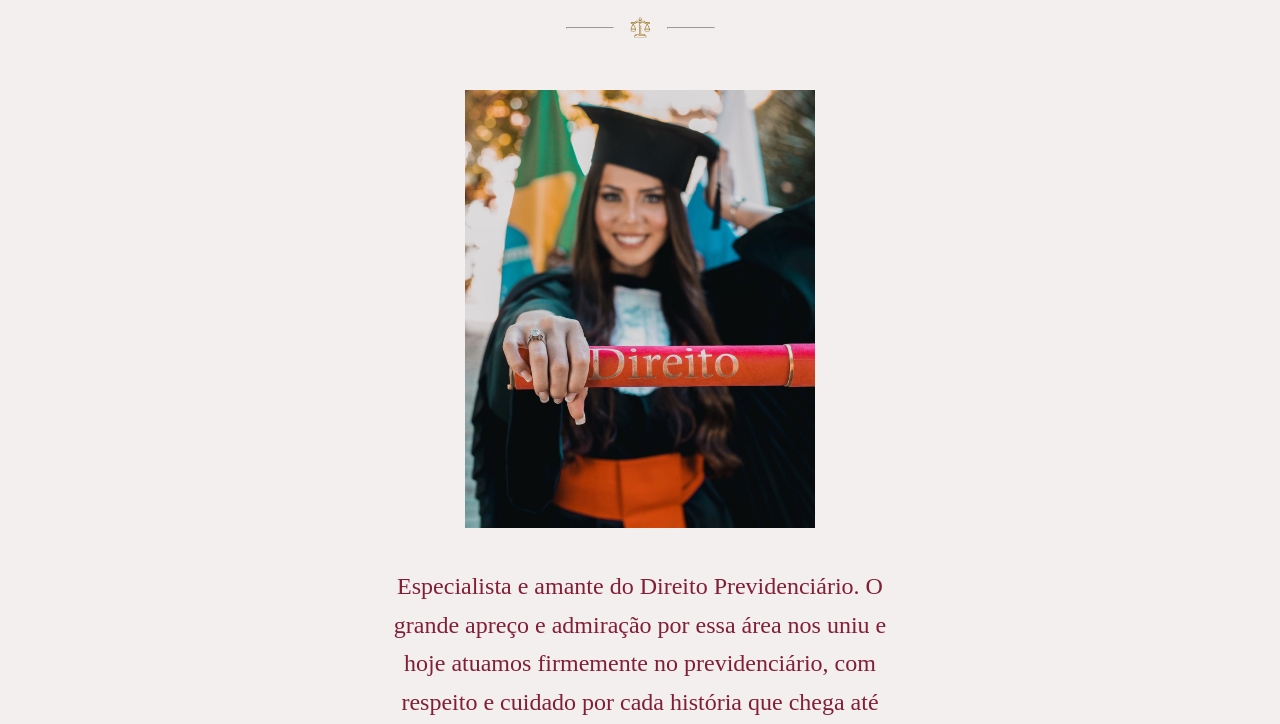
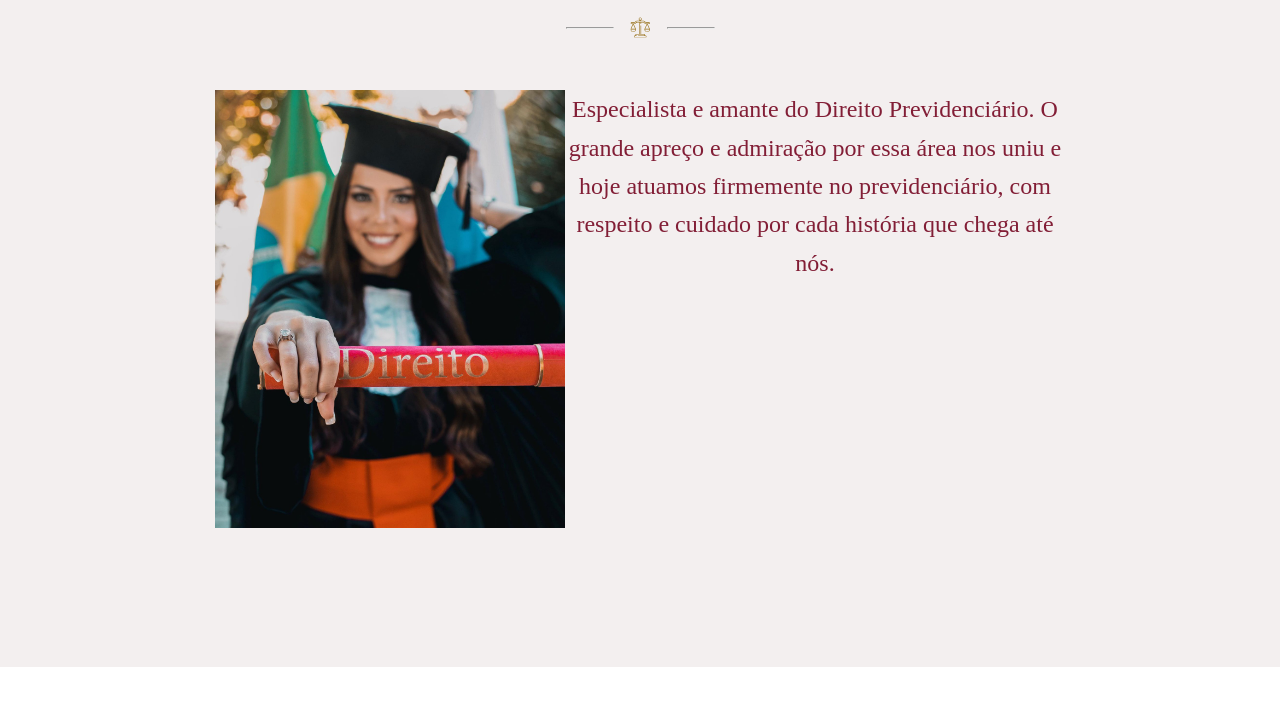
Before and after one commit to kno-be/isa-adora, a plain HTML site: page index.html in a window 1280 px wide. Shown: the part 1676-2400 px from the top of the page. Drawn offline with Linux system fonts and the light colour scheme; a web font is replaced by a local one.

Commit message:
upd: about section

```diff
--- a/index.html
+++ b/index.html
@@ -83,13 +83,15 @@
         <img src="./icons/scale.svg" alt="Service 1">
         <hr>
       </div>
-      <div class="picture">
-        <img src="./images/FotoIsa.jpg" alt="">
+      <div class="sidebyside">
+        <div class="picture">
+          <img src="./images/FotoIsa.jpg" alt="">
+        </div>
+        <p style="max-width: 500px; padding-top: 2rem;">
+          Especialista e amante do Direito Previdenciário. O grande apreço e admiração por essa área nos
+          uniu e hoje atuamos firmemente no previdenciário, com respeito e cuidado por cada história que chega até nós.
+        </p>
       </div>
-      <p style="max-width: 500px;">
-        Especialista e amante do Direito Previdenciário. O grande apreço e admiração por essa área nos
-        uniu e hoje atuamos firmemente no previdenciário, com respeito e cuidado por cada história que chega até nós.
-      </p>
     </div>
   </section>
 
--- a/styles.css
+++ b/styles.css
@@ -284,7 +284,6 @@ body {
 
 
 /* XXXXXXXXXXXXXXXXXXXXXXXXXXXXXXXXXXXXXXXXXXXXXXXXXXXXXXXXXXXXXXXXXXXXXXXXXXXXXXXXXXXXXXXXXXXXXXXXXXXXXXXXX */
-
 .about {
   height: auto;
   text-align: center;
@@ -675,6 +674,13 @@ form {
     width: 50%;
   }
 
+  .sidebyside {
+    display: flex;
+    flex-direction: row;
+    justify-content: center;
+
+  }
+
   .contact-container {
     width: 30%;
     padding-top: 30px;
```
